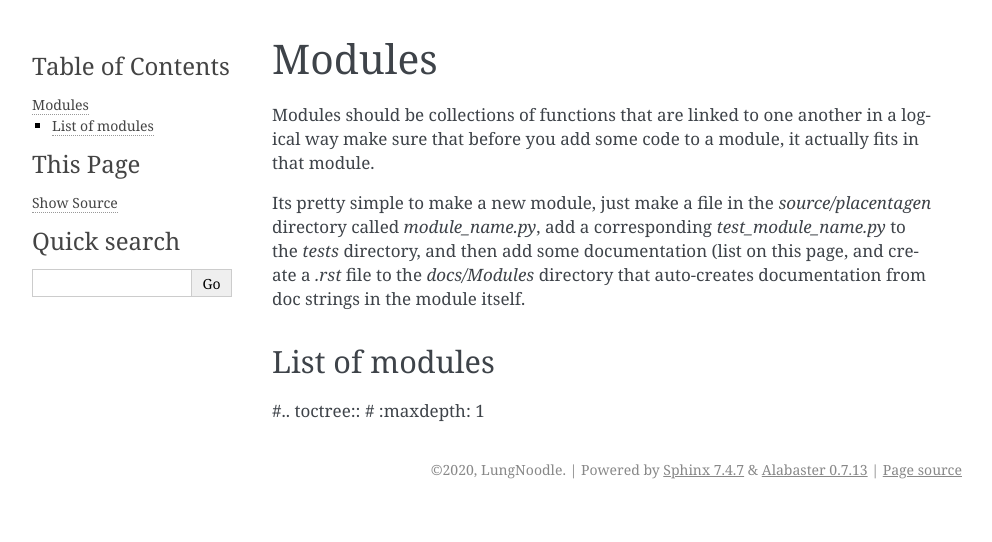
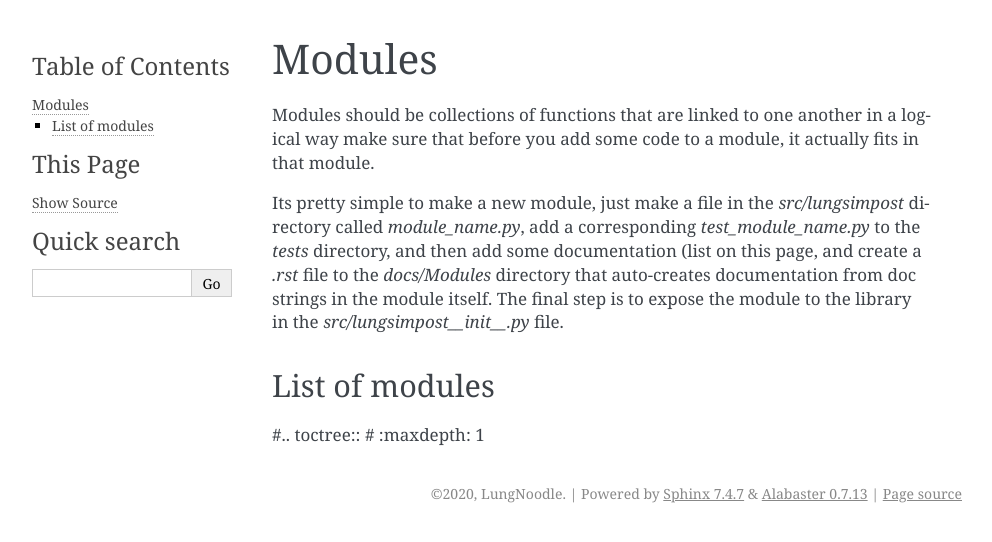
Before and after one commit to LungNoodle/lungsim-post, a Sphinx documentation site: the page built from docs/source/modules.rst, in a window 1280 px wide. Shown: the top 542 px of the page, without its empty margins (148-1140 px from the left). Built offline with Sphinx 7.4.7, drawn with Linux system fonts in a browser that asks for light colours.

Commit message:
removing wrong package name

```diff
--- a/docs/source/modules.rst
+++ b/docs/source/modules.rst
@@ -5,10 +5,10 @@ Modules
 Modules should be collections of functions that are linked to one another in a logical way
 make sure that before you add some code to a module, it actually fits in that module.
 
-Its pretty simple to make a new module, just make a file in the `source/placentagen` directory called
+Its pretty simple to make a new module, just make a file in the `src/lungsimpost` directory called
 `module_name.py`, add a corresponding `test_module_name.py` to the `tests` directory, and then add some
 documentation (list on this page, and create a `.rst` file to the `docs/Modules` directory that auto-creates
-documentation from doc strings in the module itself.
+documentation from doc strings in the module itself. The final step is to expose the module to the library in the `src/lungsimpost__init__.py` file.
 
 List of modules
 ---------------
```
